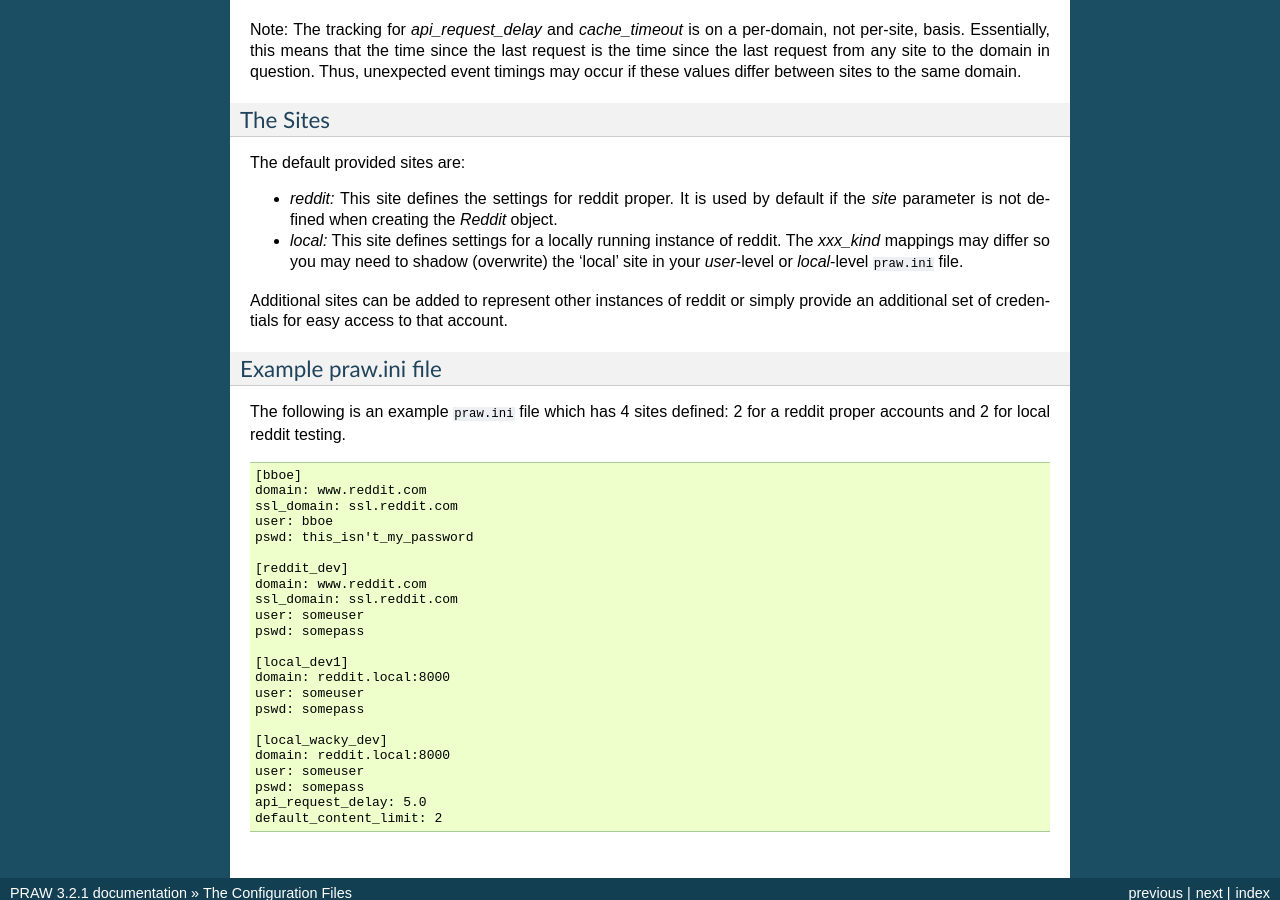
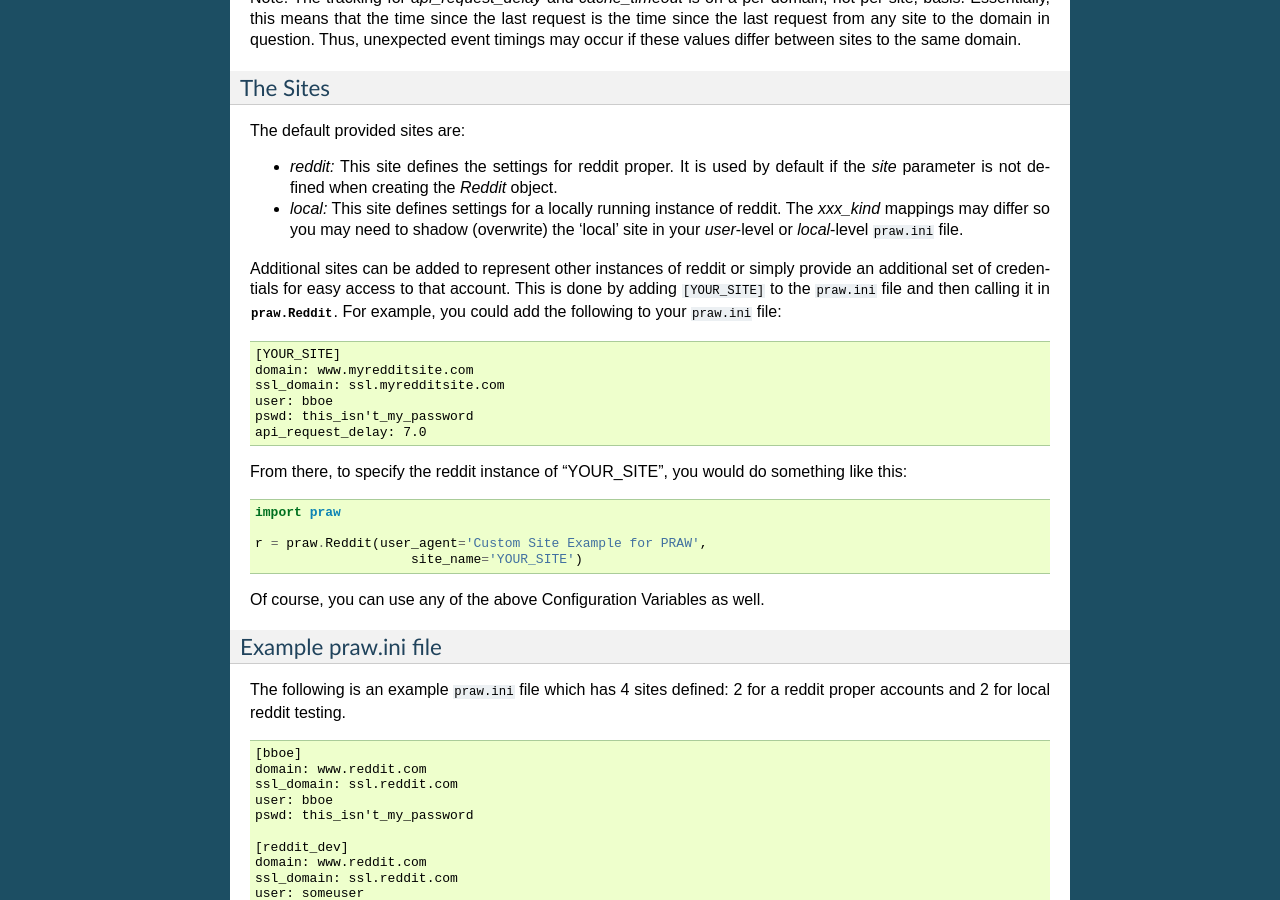
Before and after one commit to praw-dev/praw, a Sphinx documentation site: the page built from docs/pages/configuration_files.rst, in a window 1280 px wide and 900 px high, scrolled down 2107 px. Built offline with Sphinx 7.4.7, drawn with Linux system fonts in a browser that asks for light colours.

Commit message:
Update Documentation
Update previous documentation to be up to date.

Update Documentation

Update previous documentation to be up to date. Now with proper grammar.

Update Documentation

Update docs, now with grammer and without whitespace.

```diff
--- a/docs/pages/configuration_files.rst
+++ b/docs/pages/configuration_files.rst
@@ -71,9 +71,9 @@ config file. Each site can overwrite any of these variables.
   will pick up the environment variable for https_proxy, if it has been set.
 * *log_requests:* An **integer** that determines the level of API call logging.
 
- * **0:** no logging
- * **1:** log only the request URIs
- * **2:** log the request URIs as well as any POST data
+  * **0:** no logging
+  * **1:** log only the request URIs
+  * **2:** log the request URIs as well as any POST data
 
 * *oauth_domain:* A **string** that defines the *domain* where OAuth
   authenticated requests are sent.
@@ -155,7 +155,31 @@ The default provided sites are:
   'local' site in your *user*-level or *local*-level ``praw.ini`` file.
 
 Additional sites can be added to represent other instances of reddit or simply
-provide an additional set of credentials for easy access to that account.
+provide an additional set of credentials for easy access to that account. This
+is done by adding ``[YOUR_SITE]`` to the ``praw.ini`` file and then calling it
+in :class:`praw.Reddit`. For example, you could add the following to your
+``praw.ini`` file:
+
+.. code-block:: text
+
+    [YOUR_SITE]
+    domain: www.myredditsite.com
+    ssl_domain: ssl.myredditsite.com
+    user: bboe
+    pswd: this_isn't_my_password
+    api_request_delay: 7.0
+
+From there, to specify the reddit instance of "YOUR_SITE", you would do something
+like this:
+
+.. code-block:: python
+
+    import praw
+
+    r = praw.Reddit(user_agent='Custom Site Example for PRAW',
+	                site_name='YOUR_SITE')
+
+Of course, you can use any of the above Configuration Variables as well.
 
 Example praw.ini file
 ^^^^^^^^^^^^^^^^^^^^^
--- a/docs/pages/contributor_guidelines.rst
+++ b/docs/pages/contributor_guidelines.rst
@@ -33,7 +33,7 @@ Documentation
 
 * All publicly available functions, classes and modules should have a
   docstring.
-* Use correct terminology. A subreddits name is something like ' t3_xyfc7'.
+* Use correct terminology. A subreddits name is something like ' t5_xyfc7'.
   The correct term for a subreddits "name" like
   `python <http://www.reddit.com/r/python>`_ is its display name.
 * When referring to any reddit. Refer to it as 'reddit'. When you are speaking
```
Also changed, not shown: docs/pages/comment_parsing.rst (+14 -0 lines), docs/pages/faq.rst (+6 -2 lines), docs/pages/getting_started.rst (+3 -4 lines), 2 other files.
